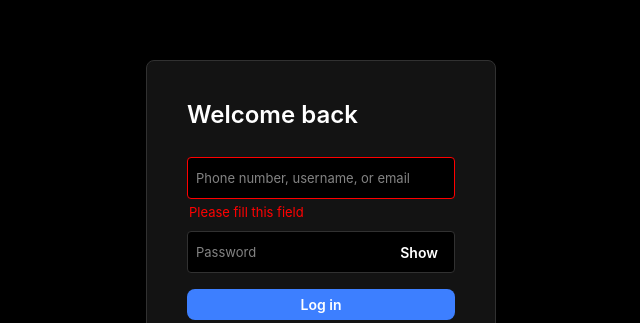
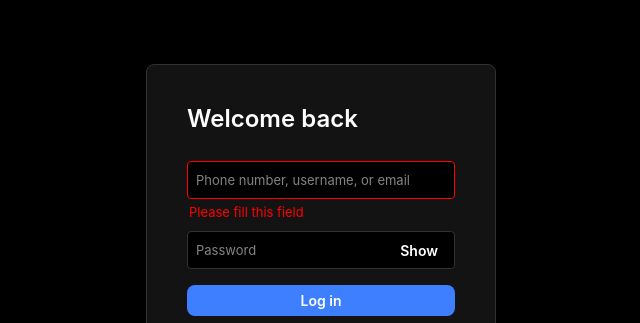
Before and after one commit to alexpozdnyakof/react-sign-in, a React (Vite) app: page / in a window 1280 px wide. Shown: the part 112-435 px from the top of the page, without its empty margins (319-959 px from the left). Built offline with nearby package versions, Linux system fonts and the light colour scheme.

Commit message:
fix(base-field): remove extra padding to fix autofill fields

```diff
--- a/src/ui/form-field.module.css
+++ b/src/ui/form-field.module.css
@@ -23,7 +23,6 @@
   border: 1px solid oklch(var(--rs-color-border-default));
   border-radius: var(--rs-border-radius-standart);
   background-color: oklch(var(--rs-fill-background));
-  padding: var(--rs-space-micro) 0;
   transition: transform, border-color var(--rs-timing);
 }
 
```
